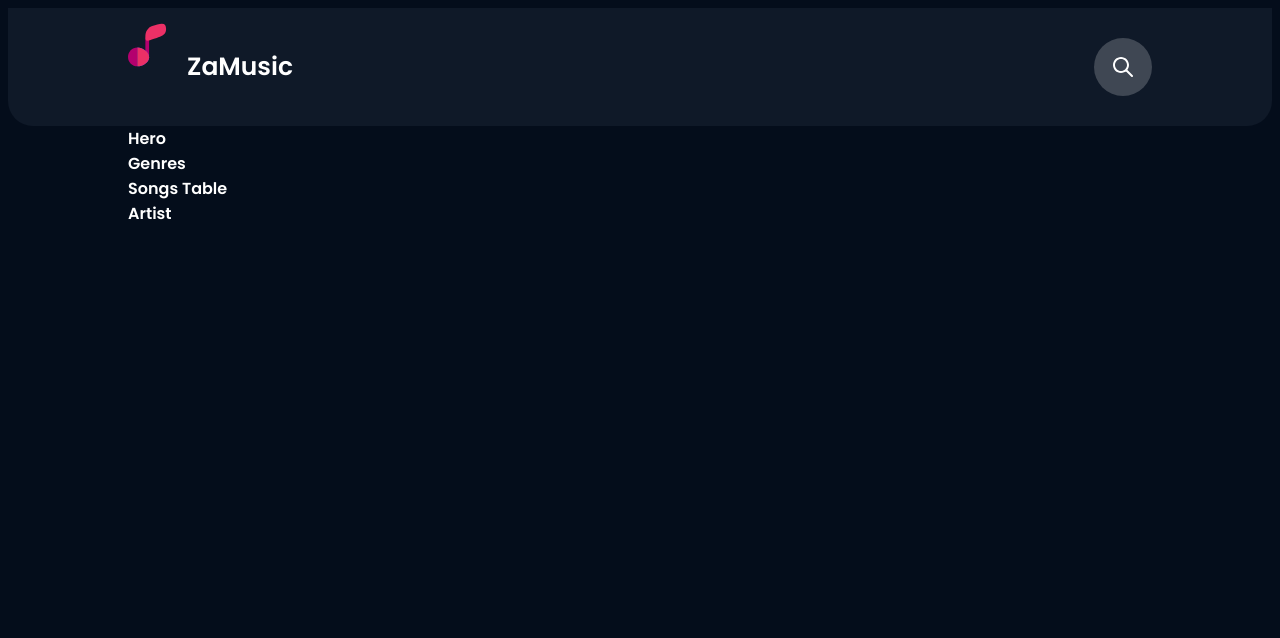
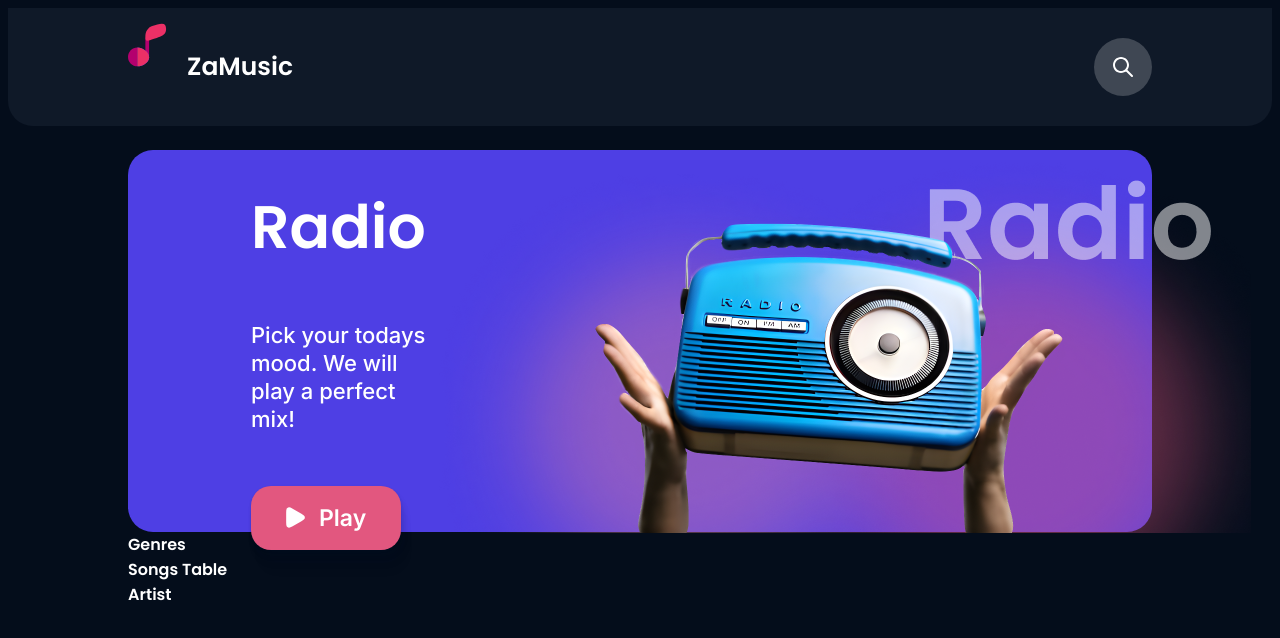
Before and after one commit to borodinka/za-music, a React (Create React App) app: page / in a window 1280 px wide. Shown: the top 638 px of the page. Built offline with nearby package versions, Linux system fonts and the light colour scheme.

Commit message:
Add Hero

```diff
--- a/src/components/Header/styled.js
+++ b/src/components/Header/styled.js
@@ -1,4 +1,4 @@
-import { styled } from "styled-components";
+import styled from "styled-components";
 
 export const Wrapper = styled.header`
   display: flex;
@@ -10,7 +10,7 @@
   height: 118px;
 `;
 
-export const LogoWrapper = styled.header`
+export const LogoWrapper = styled.div`
   display: flex;
   gap: 20px;
 `;
--- /dev/null
+++ b/src/components/HomePage/Hero/index.js
@@ -0,0 +1,22 @@
+import DesktopRadioImage from "assets/images/radio-desktop.png";
+import { Play } from "components/ui/Icons";
+import { ButtonText, MainTitle, Text } from "components/ui/Typography";
+import { PlayButton, TextWrapper, Wrapper } from "./styled";
+
+function Hero() {
+  return (
+    <Wrapper>
+      <TextWrapper>
+        <MainTitle>Radio</MainTitle>
+        <Text>Pick your todays mood. We will play a perfect mix!</Text>
+        <PlayButton>
+          <Play />
+          <ButtonText>Play</ButtonText>
+        </PlayButton>
+      </TextWrapper>
+      <img src={DesktopRadioImage} alt="Hands holding radio" />
+    </Wrapper>
+  );
+}
+
+export default Hero;
--- /dev/null
+++ b/src/components/HomePage/Hero/styled.js
@@ -0,0 +1,37 @@
+import styled from "styled-components";
+
+export const Wrapper = styled.section`
+  display: flex;
+  align-items: center;
+  justify-content: space-between;
+  margin-top: 24px;
+  border-radius: 25px;
+  width: 100%;
+  height: 382px;
+  background-color: ${({ theme }) => theme.colors.purple};
+`;
+
+export const TextWrapper = styled.div`
+  padding-left: 123px;
+`;
+
+export const PlayButton = styled.button`
+  background: none;
+  cursor: pointer;
+  border: none;
+  color: ${({ theme }) => theme.colors.white};
+  background-color: ${({ theme }) => theme.colors.primary};
+  padding: 18px 35px;
+  margin-top: 52px;
+  box-shadow: 7px 23px 9px rgba(7, 21, 44, 0.02), 4px 13px 8px rgba(7, 21, 44, 0.05),
+    2px 6px 6px rgba(7, 21, 44, 0.09), 0px 1px 3px rgba(7, 21, 44, 0.11),
+    0px 0px 0px rgba(7, 21, 44, 0.11);
+  border-radius: 20px;
+  display: flex;
+  gap: 14px;
+  align-items: center;
+
+  &:hover {
+    opacity: 0.8;
+  }
+`;
--- /dev/null
+++ b/src/components/HomePage/index.js
@@ -0,0 +1 @@
+export { default as Hero } from "./Hero";
--- a/src/components/ui/IconButton/styled.js
+++ b/src/components/ui/IconButton/styled.js
@@ -1,4 +1,4 @@
-import { css, styled } from "styled-components";
+import styled, { css } from "styled-components";
 
 export const StyledButton = styled.button`
   display: flex;
--- a/src/components/ui/Icons/index.js
+++ b/src/components/ui/Icons/index.js
@@ -1,4 +1,4 @@
-import { styled } from "styled-components";
+import styled from "styled-components";
 import { ReactComponent as PlayIcon } from "assets/icons/play.svg";
 import { ReactComponent as SkipIcon } from "assets/icons/skip.svg";
 import { ReactComponent as PauseIcon } from "assets/icons/pause.svg";
--- a/src/components/ui/Typography/index.js
+++ b/src/components/ui/Typography/index.js
@@ -1,4 +1,4 @@
-import { styled } from "styled-components";
+import styled from "styled-components";
 
 export const MainTitle = styled.h1`
   font-family: ${({ theme }) => theme.fonts.poppins}, sans-serif;
@@ -23,7 +23,7 @@
 
 export const Text = styled.span`
   font-family: ${({ theme }) => theme.fonts.inter}, sans-serif;
-  font-weight: ${({ theme }) => theme.fontWeights.semiBold};
+  font-weight: ${({ theme }) => theme.fontWeights.semibold};
   font-size: 22px;
   line-height: 27px;
 `;
@@ -34,6 +34,7 @@
   font-size: 20px;
   line-height: 24px;
 `;
+
 export const ButtonText = styled.span`
   font-family: ${({ theme }) => theme.fonts.inter}, sans-serif;
   font-weight: ${({ theme }) => theme.fontWeights.bold};
--- a/src/pages/Home/index.js
+++ b/src/pages/Home/index.js
@@ -1,13 +1,10 @@
-import { styled } from "styled-components";
+import { Hero } from "components/HomePage";
+import { ContentWrapper } from "./styled";
 
-const ContentWrapper = styled.main`
-  padding: 0 120px;
-`;
-
-function HomePage() {
+function Home() {
   return (
     <ContentWrapper>
-      <div>Hero</div>
+      <Hero />
       <div>Genres</div>
       <div>Songs Table</div>
       <aside>Artist</aside>
@@ -15,4 +12,4 @@
   );
 }
 
-export default HomePage;
+export default Home;
--- /dev/null
+++ b/src/pages/Home/styled.js
@@ -0,0 +1,5 @@
+import styled from "styled-components";
+
+export const ContentWrapper = styled.main`
+  padding: 0 120px;
+`;
--- a/src/styles/Global.js
+++ b/src/styles/Global.js
@@ -3,13 +3,15 @@
 const styled = { createGlobalStyle };
 
 export const GlobalStyles = styled.createGlobalStyle`
-  /* Box sixing rules */
+  /* Box sizing rules */
+  *,
   *::before,
   *::after {
     box-sizing: border-box;
     margin: 0;
     padding: 0;
   }
+
   body {
     min-height: 100vh;
     font-family: ${({ theme }) => theme.fonts.poppins}, sans-serif;
--- a/src/styles/Theme.js
+++ b/src/styles/Theme.js
@@ -14,7 +14,7 @@
   },
   fontWeights: {
     bold: 600,
-    semiBold: 500,
+    semibold: 500,
     normal: 400,
   },
 };
```
Also changed, not shown: src/assets/images/radio-desktop.png (added).
